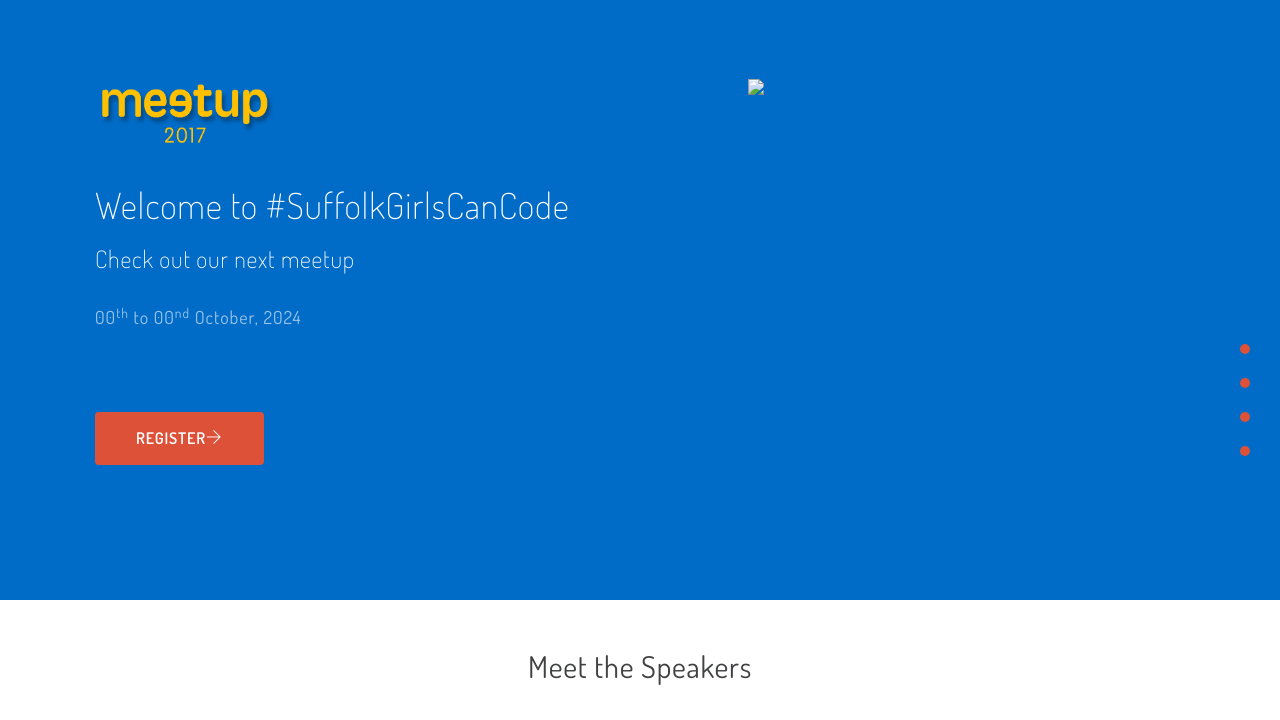
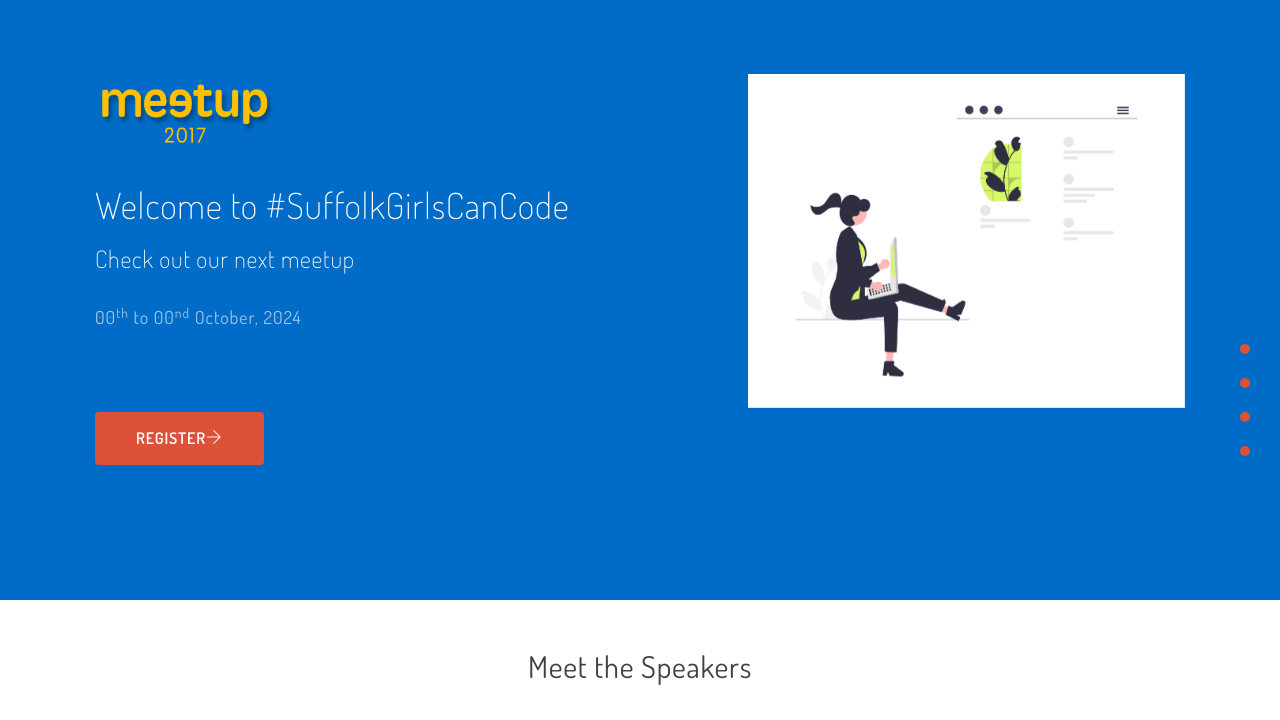
Before and after one commit to SuffolkGirlsCanCode/suffolkgirlscancode.github.io, a plain HTML site: page website2/index.html in a window 1280 px wide. Shown: the top 720 px of the page. Drawn offline with Linux system fonts and the light colour scheme.

Commit message:
modified:   website2/index.html

```diff
--- a/website2/index.html
+++ b/website2/index.html
@@ -65,7 +65,7 @@
 
           </div>
           <div class="col-md-5 hidden-xs">
-            <img src="img/pr" class="rocket animated bounce">
+            <img src="img/proud_coder_logo.png.png" class="rocket animated bounce">
           </div>
         </div>
         <!-- End: Header -->
```
